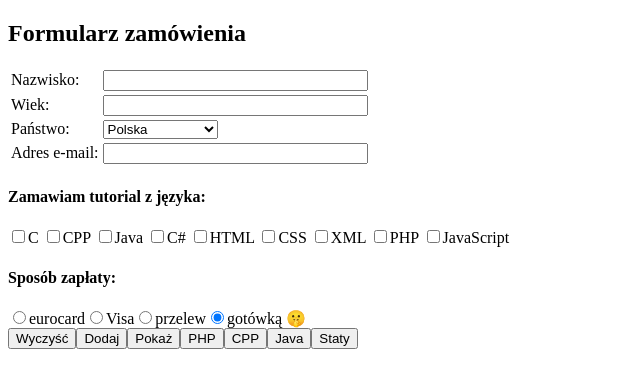
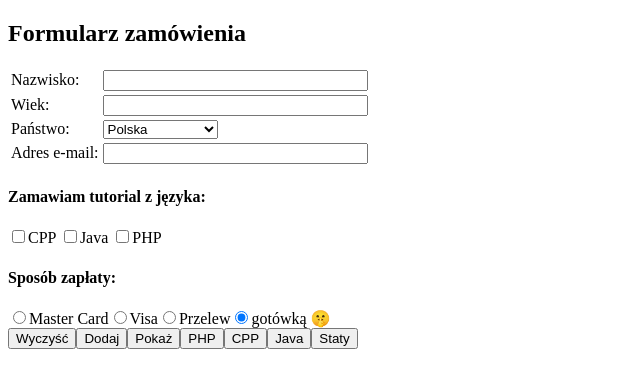
Before and after one commit to volodymyr-tsukanov/prai, a PHP site: page / in a window 1280 px wide. Shown: the top 388 px of the page, without its empty margins (0-640 px from the left). Run offline with PHP 8.4, Linux system fonts and the light colour scheme.

Commit message:
zad6.2 (finished)

```diff
--- a/lab/index.php
+++ b/lab/index.php
@@ -5,8 +5,8 @@ include_once 'funkcje.php';
 require_once 'php_classes/DTBase.php';
 
 
-$jezyki = ["C", "CPP", "Java", "C#", "HTML", "CSS", "XML", "PHP", "JavaScript"];
-$zaplaty = ["eurocard", "Visa", "przelew"];
+$jezyki = ["CPP", "Java", "PHP"];
+$zaplaty = ["Master Card", "Visa", "Przelew"];
 $akcje = ["Wyczyść", "Dodaj", "Pokaż", "PHP", "CPP", "Java", "Staty"];
 
 $submit = isset($_POST['submit']) ? $_POST['submit'] : null;
```
